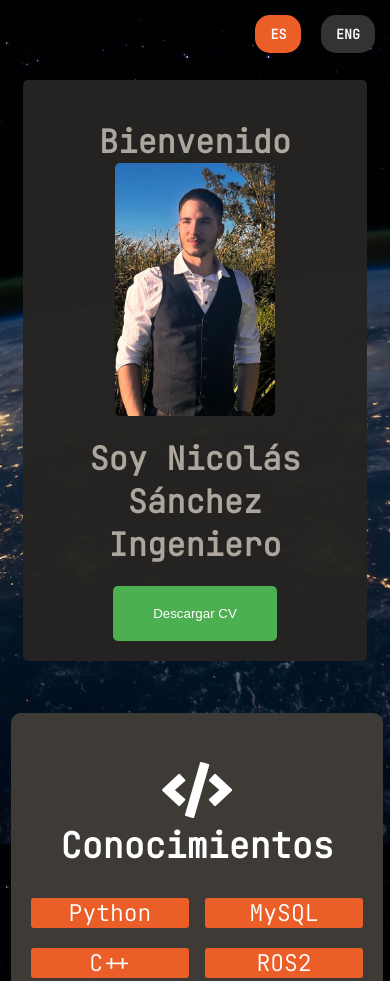
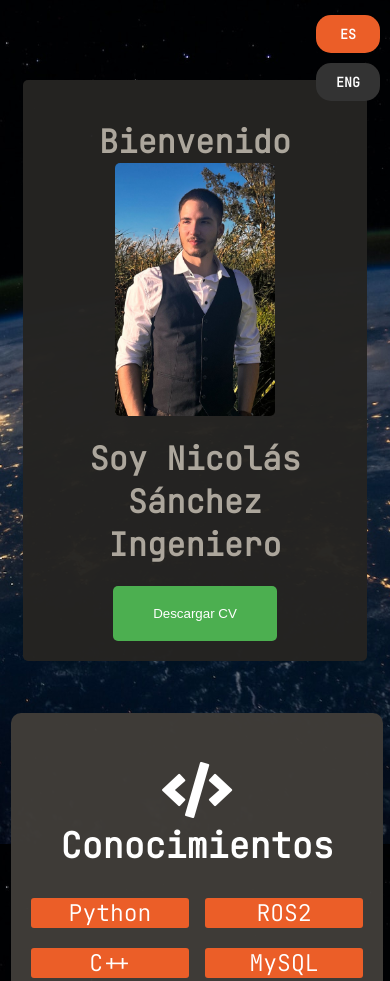
Before and after one commit to lnss1-ua/lnss1-ua.github.io, a plain HTML site: page index.html in a window 390 px wide. Shown: the top 981 px of the page. Drawn offline with nearby package versions, Linux system fonts and the light colour scheme.

Commit message:
virtual en ingles 80

```diff
--- a/index.html
+++ b/index.html
@@ -46,8 +46,8 @@
                     <li>Matlab</li>
                     <li>Javascript</li>
                     <li>PHP</li>
+                    <li>ROS2</li>
                     <li>MySQL</li>
-                    <li>ROS2</li>
                     <li>Swift</li>
                     <li>Scheme</li>
                     <li>ADA</li>
@@ -133,8 +133,8 @@
                     <li>C++</li>
                     <li>Matlab</li>
                     <li>Javascript</li>
+                    <li>PHP</li>
                     <li>ROS2</li>
-                    <li>PHP</li>
                     <li>MySQL</li>
                     <li>Swift</li>
                     <li>Scheme</li>
--- a/styles/style.css
+++ b/styles/style.css
@@ -318,4 +318,13 @@ a:hover {
     .ambitions-section {
         margin-left: auto;
     }
+
+    .language-selector {
+        display: flex;
+        flex-direction: column;
+        align-items: center;
+    }
+    .language-selector button {
+        width: 100%;
+    }
 }
```
